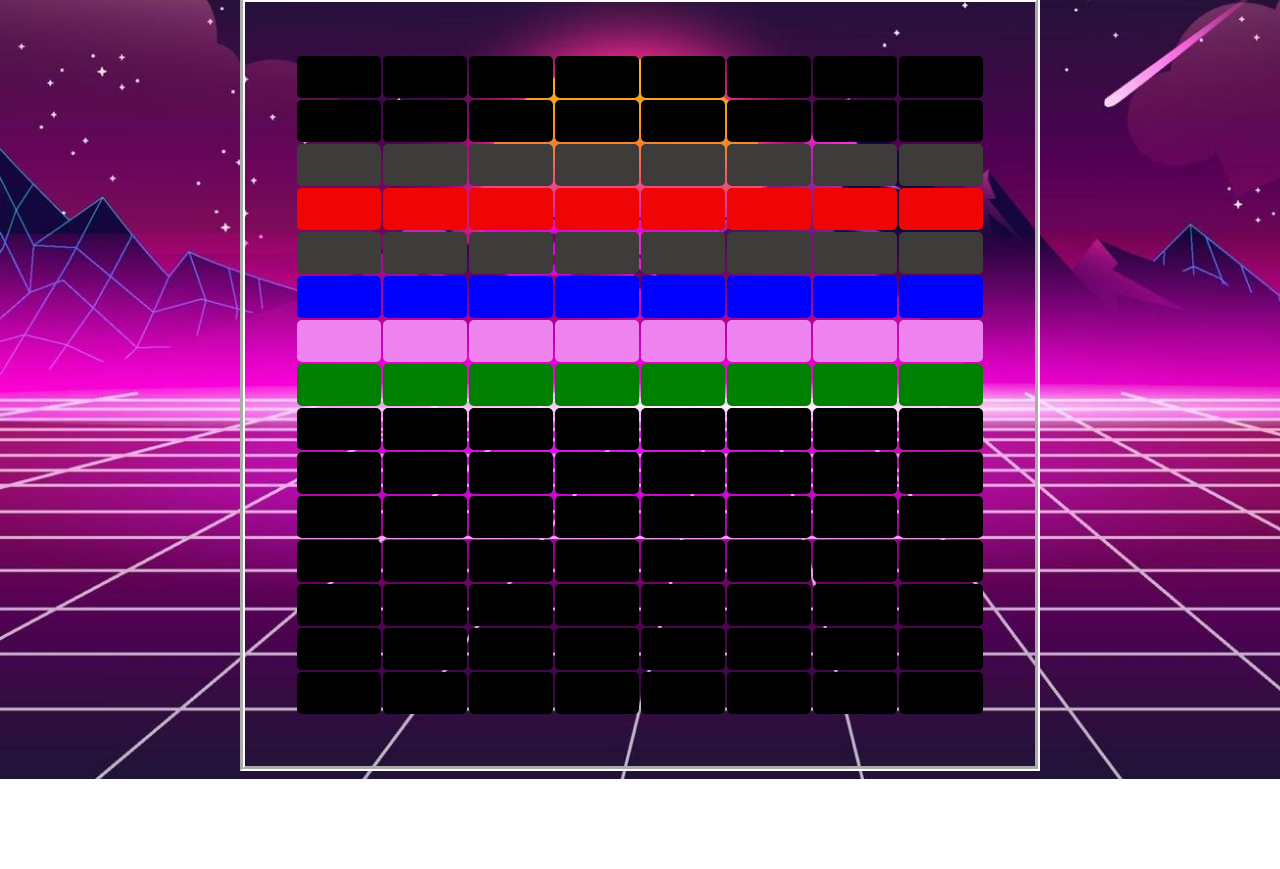
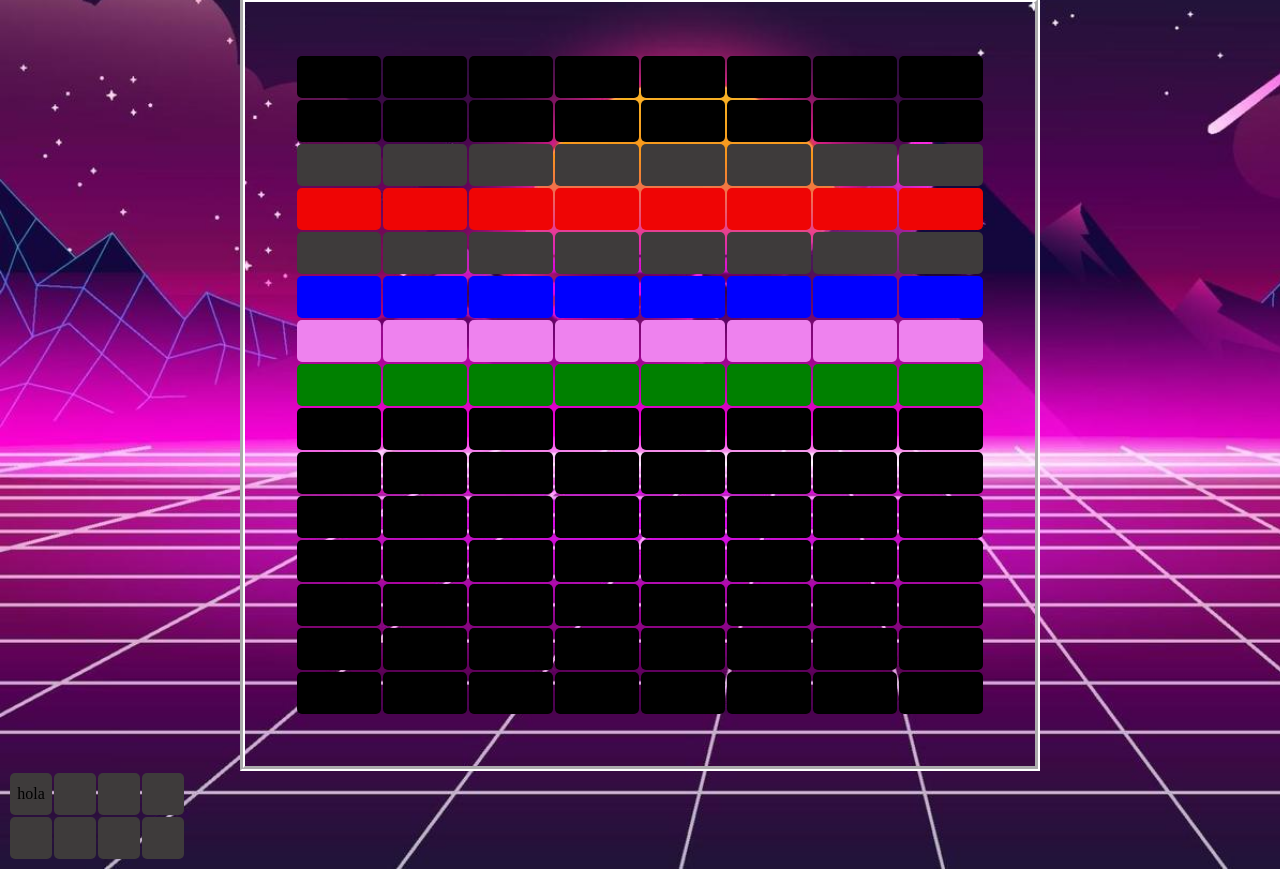
Before and after one commit to vicmanw1ld/examenLm2T, a plain HTML site: page index.html in a window 1280 px wide. Shown: the part 181-1050 px from the top of the page. Before the commit the page ends 960 px from the top, so only its background shows below. Drawn offline with Linux system fonts and the light colour scheme.

Commit message:
second commit

```diff
--- a/index.html
+++ b/index.html
@@ -168,7 +168,20 @@
             <td  class="bgcolor"></td>
         </tr>
     </table>
-
+    <table>
+        <tr>
+            <td>hola</td>
+            <td></td>
+            <td></td>
+            <td></td>
+        </tr>
+        <tr>
+            <td></td>
+            <td></td>
+            <td></td>
+            <td></td>
+        </tr>
+    </table>
 
   </body>
 </html>
```
